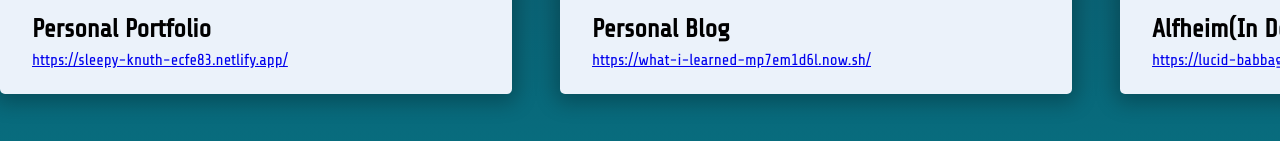
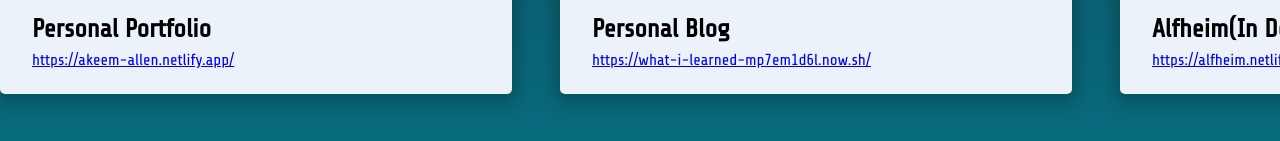
Before and after one commit to AkeemAllen/personal-portfolio, a React (Create React App) app: page /projects in a window 1280 px wide. Shown: the part 355-496 px from the top of the page. Built offline with nearby package versions, Linux system fonts and the light colour scheme.

Commit message:
Updated Netlify Names

```diff
--- a/src/pages/Projects.jsx
+++ b/src/pages/Projects.jsx
@@ -22,7 +22,7 @@ const Projects = () => {
     {
       screenshot: portfolio,
       name: "Personal Portfolio",
-      url: "https://sleepy-knuth-ecfe83.netlify.app/",
+      url: "https://akeem-allen.netlify.app/",
       description: `
                       This website serves as a portfolio of my best pieces of work.
                       It also serves as a testament to the growth of my skills as it took me less than a week to go
@@ -62,7 +62,7 @@ const Projects = () => {
     {
       screenshot: alfheim,
       name: "Alfheim(In Development)",
-      url: "https://lucid-babbage-39ad74.netlify.app/",
+      url: "https://alfheim.netlify.app/",
       description: `
       (In development) Having gone through the struggle of searching for a room to
       rent as a college student in Jamaica, I understand the issue. So I decided to try building a solution.
```
